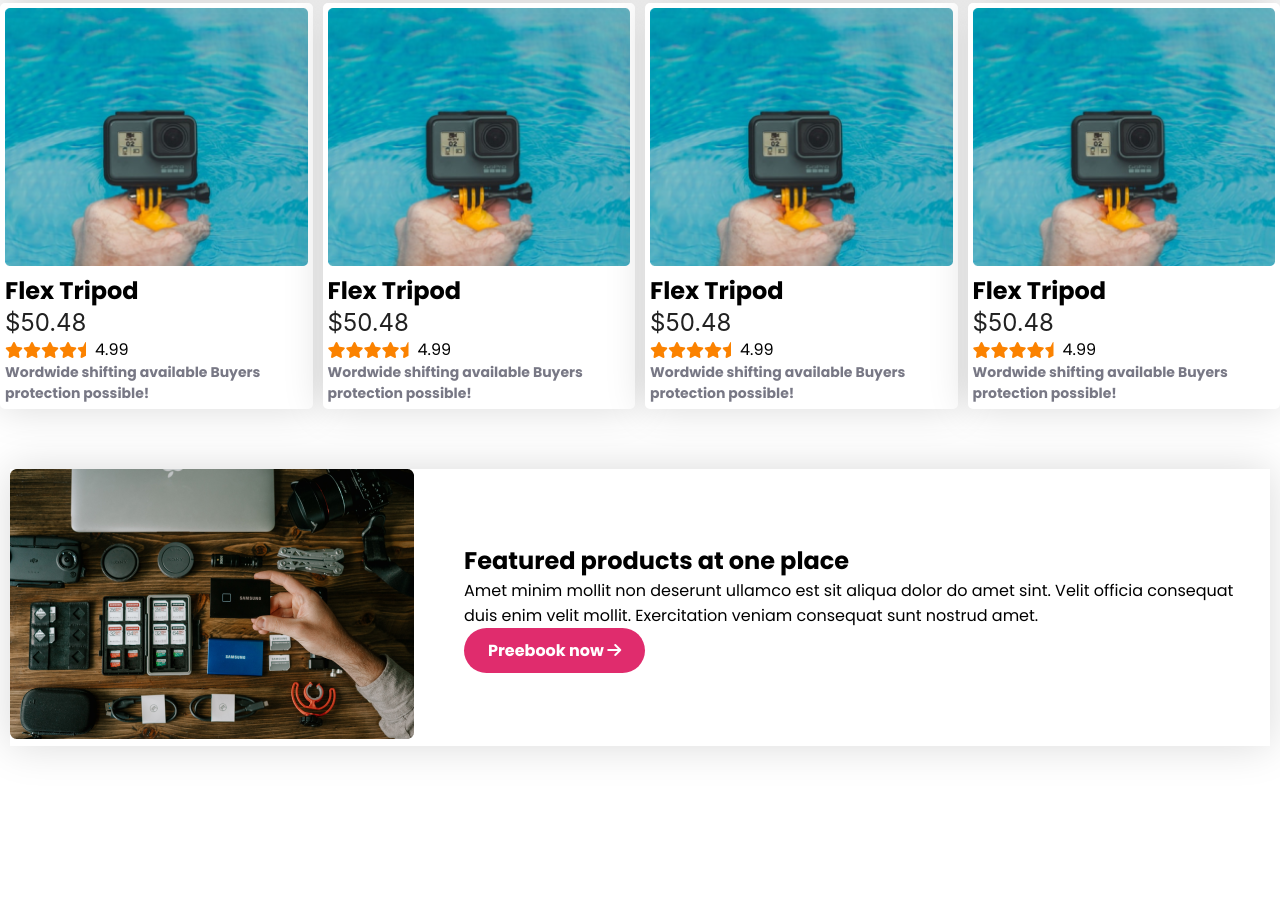
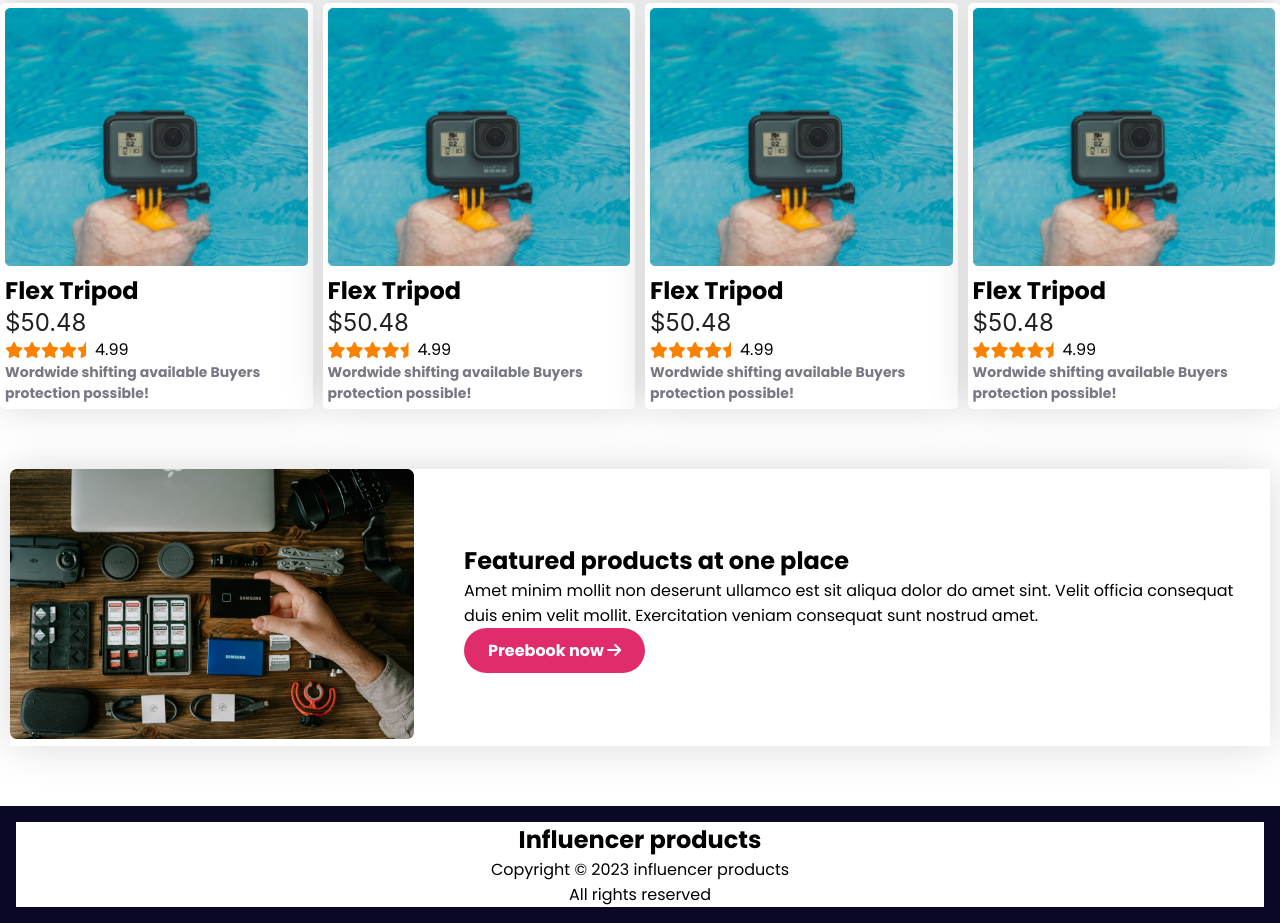
Before and after one commit to rabby-web/HooBank, a plain HTML site: page index.html in a window 1280 px wide. Shown: the part 1593-2516 px from the top of the page. Before the commit the page ends 2399 px from the top, so only its background shows below. Drawn offline with Linux system fonts and the light colour scheme.

Commit message:
footer section

```diff
--- a/index.html
+++ b/index.html
@@ -285,5 +285,15 @@
         </div>
       </section>
     </main>
+    <!-- footer -->
+    <footer>
+      <div class="footer-card">
+        <h2 class="footer-title">Influencer products</h2>
+        <p class="footer-description">
+          Copyright &copy; 2023 influencer products
+        </p>
+        <p class="footer-description">All rights reserved</p>
+      </div>
+    </footer>
   </body>
 </html>
--- a/styles/style.css
+++ b/styles/style.css
@@ -152,6 +152,11 @@ main{
 .foot-img{
     margin-right: 50px;
 }
+footer{
+    background-color: #0A0826;
+    text-align: center;
+    padding: 1rem;
+}
 /* -----------------responsive for mobile----------------- */
 @media screen and (max-width: 576px) {
     nav{
@@ -180,6 +185,10 @@ main{
         text-align: center;
         margin: 30px;
     }
+    .foot-img{
+        margin: 5px;
+    }
+
 }
 /* -----------------responsive for table----------------- */
 @media screen and (min-width: 577px) and (max-width: 990px) {
```
